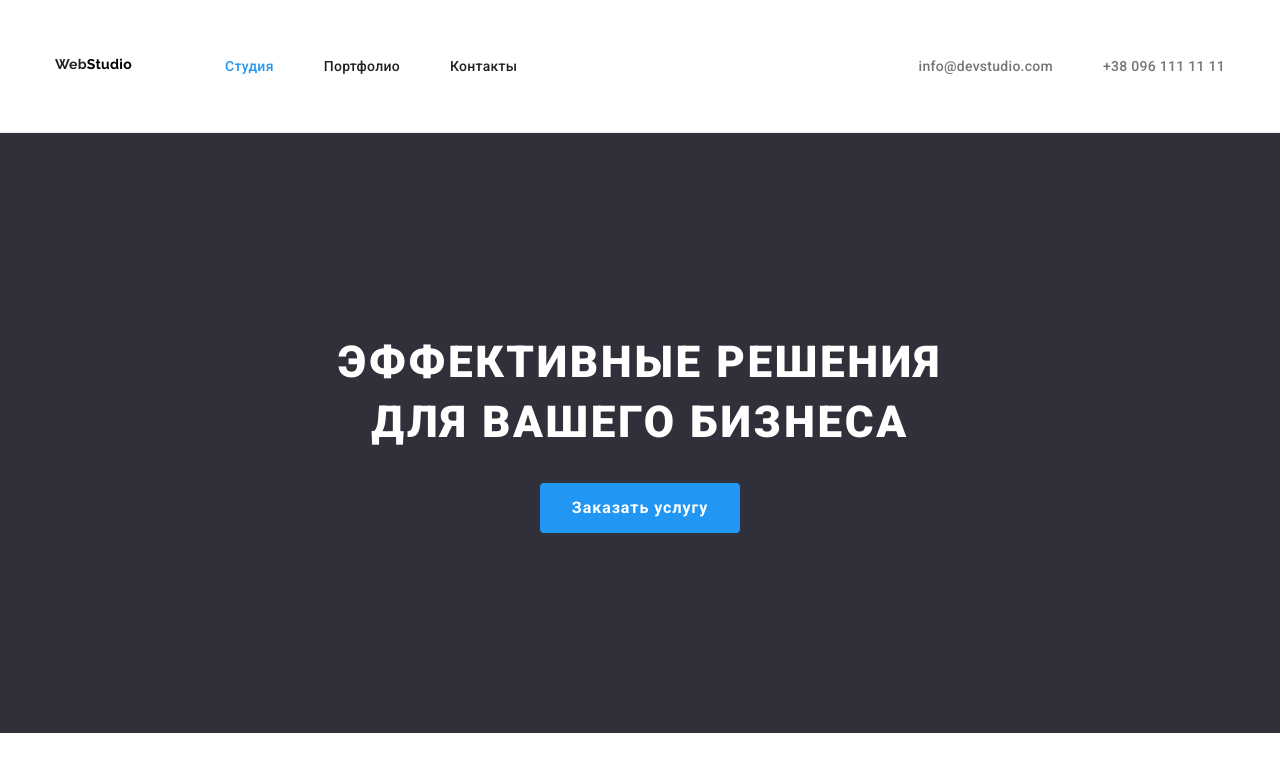
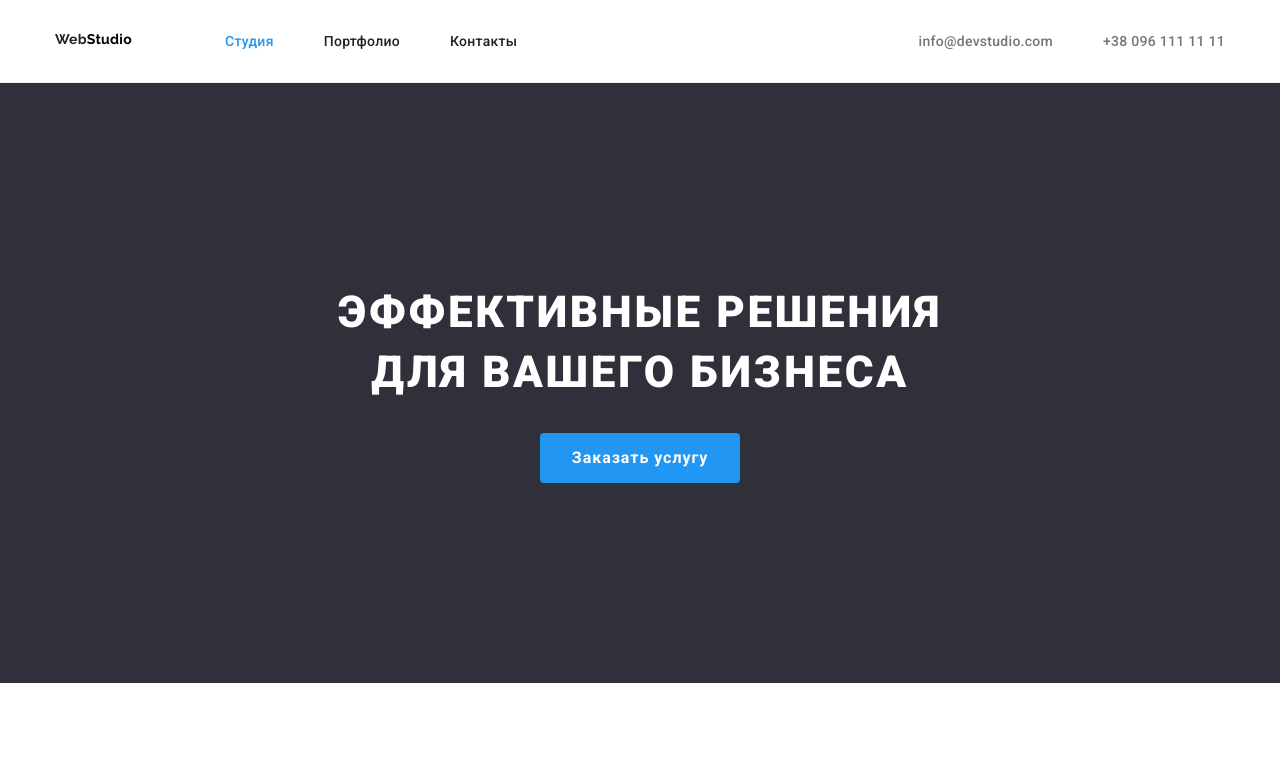
Before and after one commit to AleksandraBahinskay/goit-markup-hw-03, a plain HTML site: page index.html in a window 1280 px wide. Shown: the top 774 px of the page. Drawn offline with nearby package versions, Linux system fonts and the light colour scheme.

Commit message:
Update styles.css

```diff
--- a/css/styles.css
+++ b/css/styles.css
@@ -130,8 +130,6 @@ img {
 .header .container {
   display: flex;
   align-items: center;
-  padding-top: 25px;
-  padding-bottom: 25px;
 }
 
 .site-nav {
```
